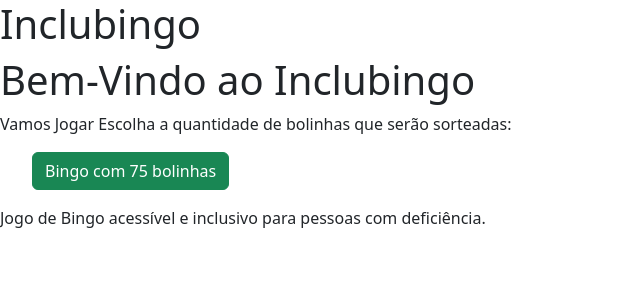
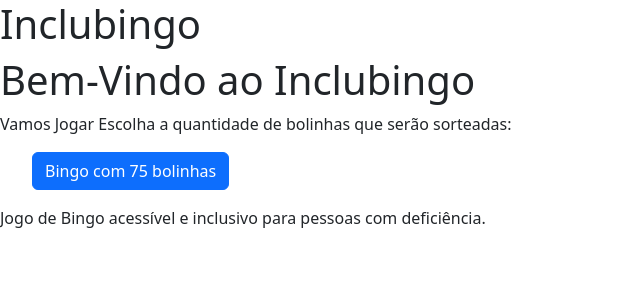
Before and after one commit to inclunet/bin-go, a SvelteKit app in the folder bingo/: page / in a window 1280 px wide. Shown: the top 300 px of the page, without its empty margins (0-640 px from the left). Built offline with nearby package versions, Linux system fonts and the light colour scheme.

Commit message:
botões das cartelas estilizados

```diff
--- a/bingo/src/app.html
+++ b/bingo/src/app.html
@@ -5,12 +5,12 @@
 		<link rel="icon" href="%sveltekit.assets%/favicon.png" />
 		<meta name="viewport" content="width=device-width" />
 		%sveltekit.head%
-		<link rel="stylesheet" href="css/style.css">
-		<link rel="stylesheet" href="css/bootstrap.min.css">
+		<link rel="stylesheet" href="/css/style.css">
+		<link rel="stylesheet" href="/css/bootstrap.min.css">
 	</head>
 	<body data-sveltekit-preload-data="hover">
 		<div style="display: contents">%sveltekit.body%</div>
-		<script src="js/bootstrap.bundle.min.js"></script>
-		<script src="js/bootstrap.min.js"></script>
+		<script src="/js/bootstrap.bundle.min.js"></script>
+		<script src="/js/bootstrap.min.js"></script>
 	</body>
 </html>
--- a/bingo/src/routes/+page.svelte
+++ b/bingo/src/routes/+page.svelte
@@ -14,5 +14,5 @@ async function new75Card() {
 <h1>Bem-Vindo ao Inclubingo</h1>
 <p>Vamos Jogar Escolha a quantidade de bolinhas que serão sorteadas:</p>
 <ul>
-    <li><button on:click={new75Card} class="btn btn-success">Bingo com 75 bolinhas</button></li>
+    <li><button on:click={new75Card} class="btn btn-primary">Bingo com 75 bolinhas</button></li>
 </ul>
--- a/bingo/src/routes/card/[round]/+page.svelte
+++ b/bingo/src/routes/card/[round]/+page.svelte
@@ -16,4 +16,4 @@
         http://localhost/card/{data.Round}/0
     </strong>
 </p>
-<button on:click={startNewGame}>Começar a rodada</button>
+<button on:click={startNewGame} class="btn btn-primary">Começar a rodada</button>
--- a/bingo/src/routes/card/[round]/[card]/Card.svelte
+++ b/bingo/src/routes/card/[round]/[card]/Card.svelte
@@ -48,8 +48,7 @@
         {#each card.Numbers as row}
             <tr>
                 {#each row as number}
-                    <td
-                        ><CardNumber
+                    <td><CardNumber
                             bind:number
                             on:checkNumber={sendNumber}
                         /></td
--- a/bingo/src/routes/card/[round]/[card]/CardNumber.svelte
+++ b/bingo/src/routes/card/[round]/[card]/CardNumber.svelte
@@ -11,10 +11,21 @@
     }
 </script>
 
-<button aria-pressed={number.Checked} on:click={checkNumber}>{number.Number}</button
->
+<button aria-pressed={number.Checked} on:click={checkNumber} class="btn active">{number.Number}</button>
 <style>
-button[aria-pressed="true"]{
-    background-color: red;
-}
+    button[aria-pressed="true"]{
+        background-color: #008000;
+        color: white;
+        border-color: black;
+    }
+    button:active{
+    }
+    button{
+        margin: 0.5em;
+        width: 60px;
+        height: 60px;
+        color: black;
+        font-weight: 900;
+        font-size: 1.6em;
+    }
 </style>
--- a/bingo/static/css/style.css
+++ b/bingo/static/css/style.css
@@ -1,6 +1,6 @@
-/* h1{
-    background-color: blueviolet;
-} */
+h1{
+    /* margin-top: 200px; */
+}
 
 li{
     list-style-type: none;
```
Also changed, not shown: 1 other file (tests, documents, lock files or other folders).
